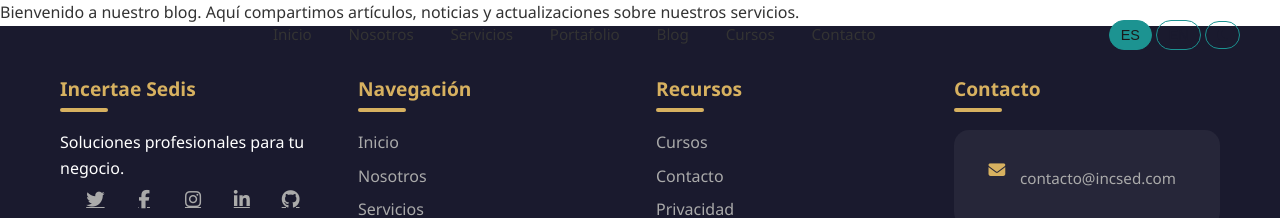
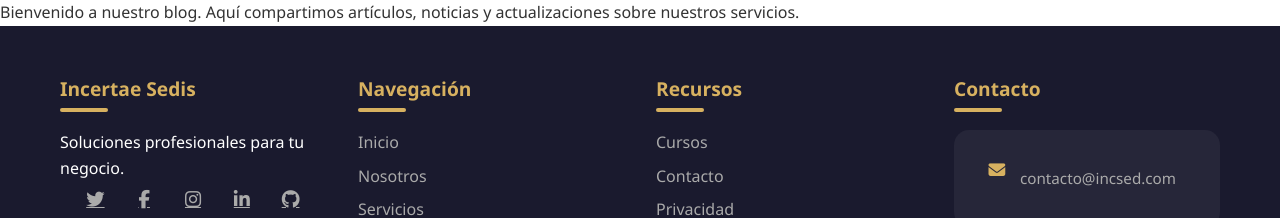
Before and after one commit to incsed/website, a Jekyll site: the page built from _pages/blog.md, in a window 1280 px wide. Shown: the top 218 px of the page. Built offline with Jekyll 4.4.1, drawn with Linux system fonts in a browser that asks for light colours.

Commit message:
header top -100

```diff
--- a/assets/css/style.css
+++ b/assets/css/style.css
@@ -69,7 +69,7 @@ header {
     background-color: transparent;
     transition: transform 0.35s ease, background-color 0.35s ease, box-shadow 0.35s ease, padding 0.2s ease;
     position: fixed;
-    top: 0;
+    top: -100px;
     width: 100%;
     z-index: 1000;
     transform: translateY(0);
--- a/index.html
+++ b/index.html
@@ -4,8 +4,7 @@
     <meta charset="UTF-8">
     <meta name="viewport" content="width=device-width, initial-scale=1.0">
     <title>Incertae Sedis | Transforma tu presencia digital</title>
-    <link rel="shortcut icon" type="image/svg+xml" href="{{ '/assets/images/incico2.svg' | relative_url }}">
-<link rel="icon" type="image/svg+xml" href="{{ '/assets/images/incico2.svg' | relative_url }}">
+<link rel="icon" type="image/svg+xml" href="/assets/images/incico2.svg">
     <!-- <link rel="stylesheet" href="https://cdnjs.cloudflare.com/ajax/libs/font-awesome/6.5.1/css/all.min.css"> -->
     <link rel="stylesheet" href="https://cdnjs.cloudflare.com/ajax/libs/font-awesome/6.5.1/css/all.min.css" integrity="sha512-DTOQO9RWCH3ppGqcWaEA1BIZOC6xxalwEsw9c2QQeAIftl+Vegovlnee1c9QX4TctnWMn13TZye+giMm8e2LwA==" crossorigin="anonymous" referrerpolicy="no-referrer" />
     <style>
```
